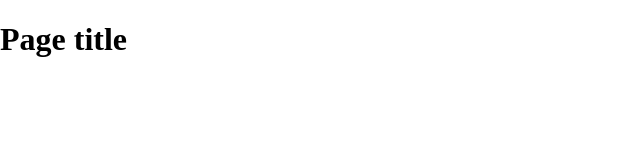
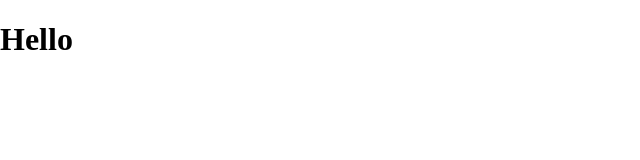
Before and after one commit to jobarnes/git-basics, a plain HTML site: page index.html in a window 1280 px wide. Shown: the whole page, without its empty margins (0-640 px from the left). Drawn offline with nearby package versions, Linux system fonts and the light colour scheme.

Commit message:
updated heading

```diff
--- a/index.html
+++ b/index.html
@@ -14,7 +14,7 @@
     </head>
     <body>
     <header>
-	<h1>Page title</h1>
+	<h1>Hello</h1>
     </header>
     <nav id="pageNav">
     </nav>
```
